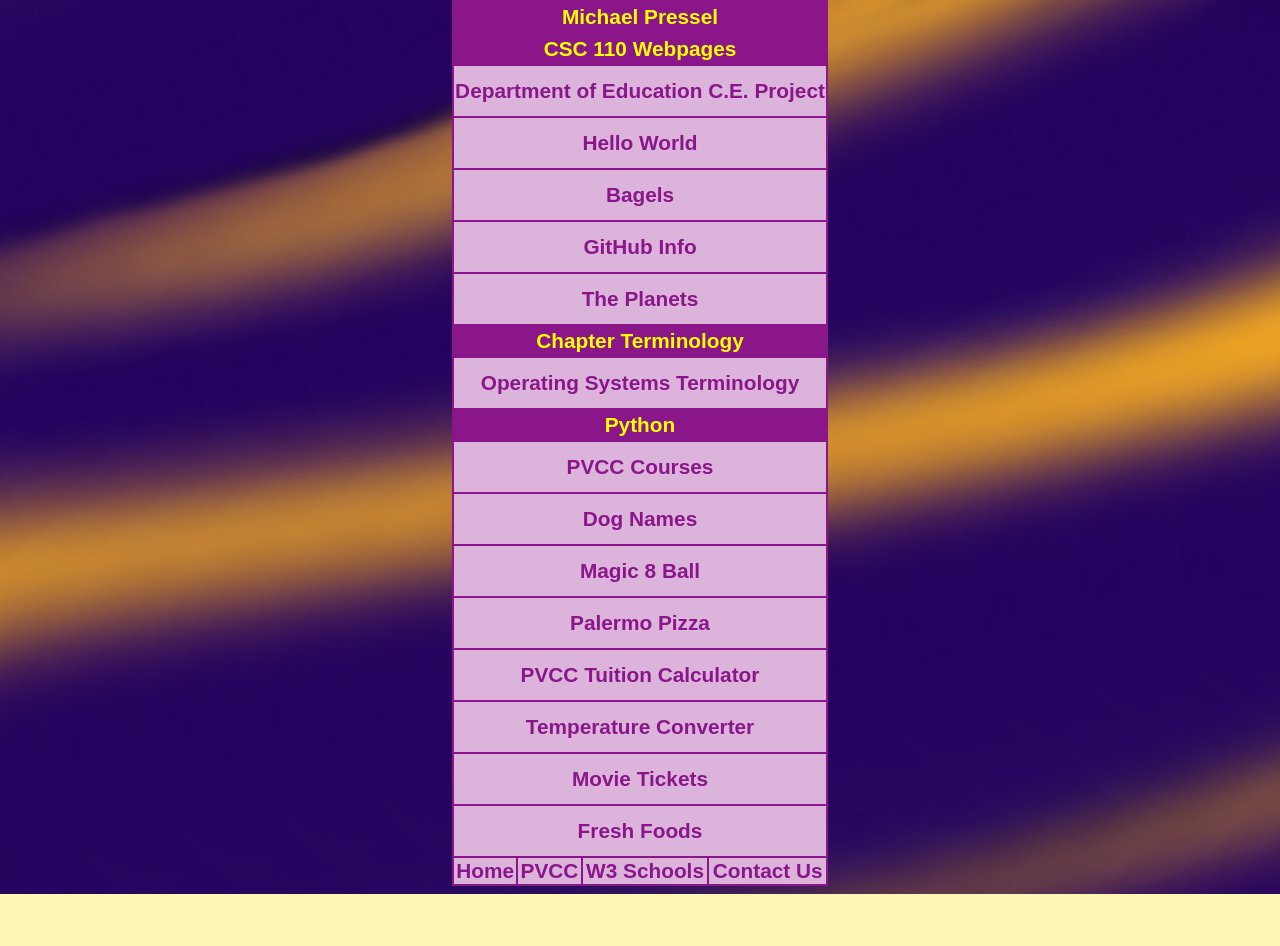
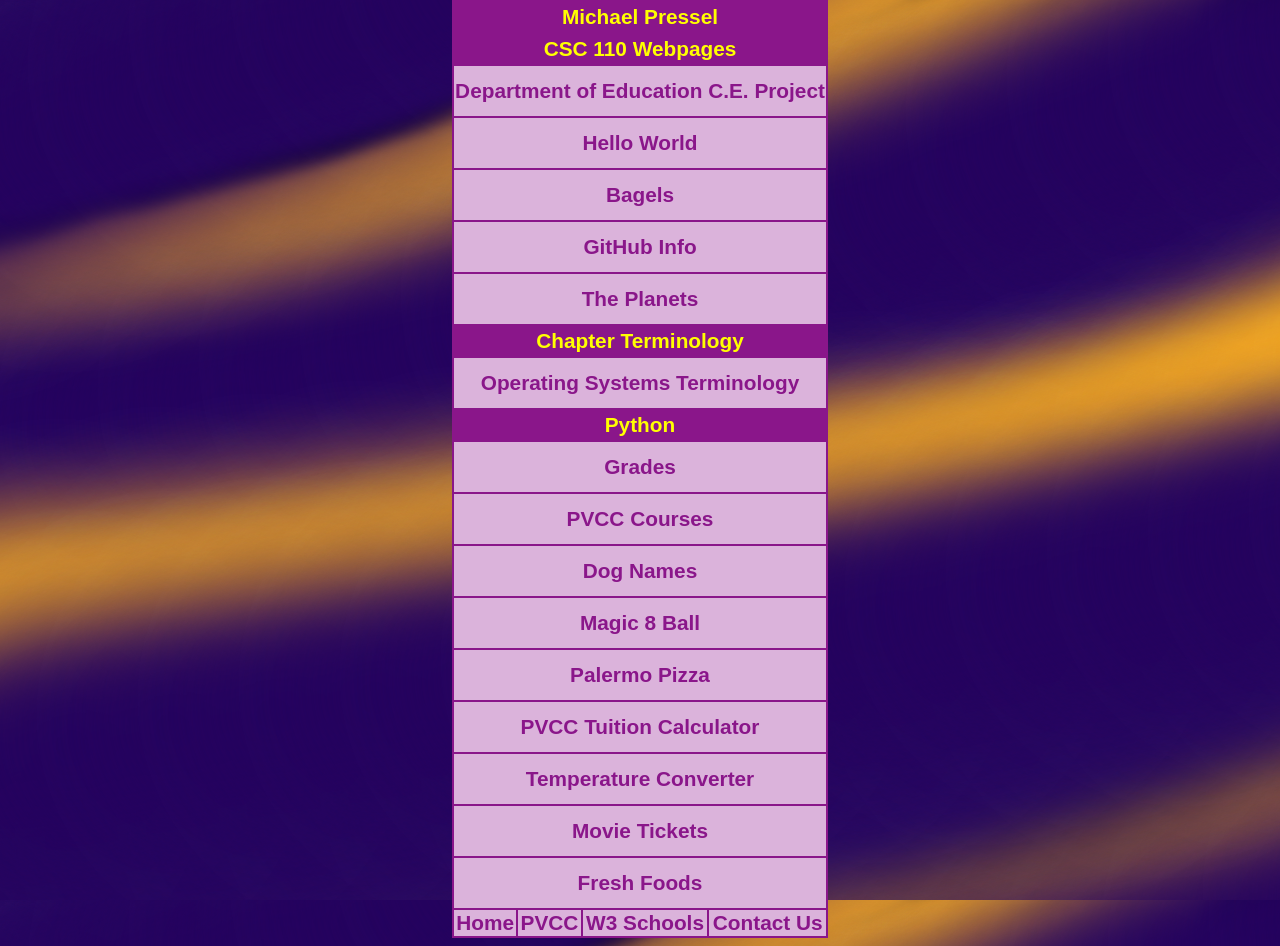
Before and after one commit to mpressel-pvcc/mpressel-pvcc.github.io, a plain HTML site: page index.html in a window 1280 px wide. Before the commit the page ends 894 px from the top, so only its background shows below. Drawn offline with Linux system fonts and the light colour scheme.

Commit message:
Update index.html

```diff
--- a/index.html
+++ b/index.html
@@ -72,6 +72,10 @@
           <th colspan="4">Python</th>
           </tr>
 
+	     	     <tr><td colspan="4">
+               <a href = "grades.py">Grades</a>
+         </td></tr>
+
 	     <tr><td colspan="4">
                <a href = "courses.py">PVCC Courses</a>
          </td></tr>
```
